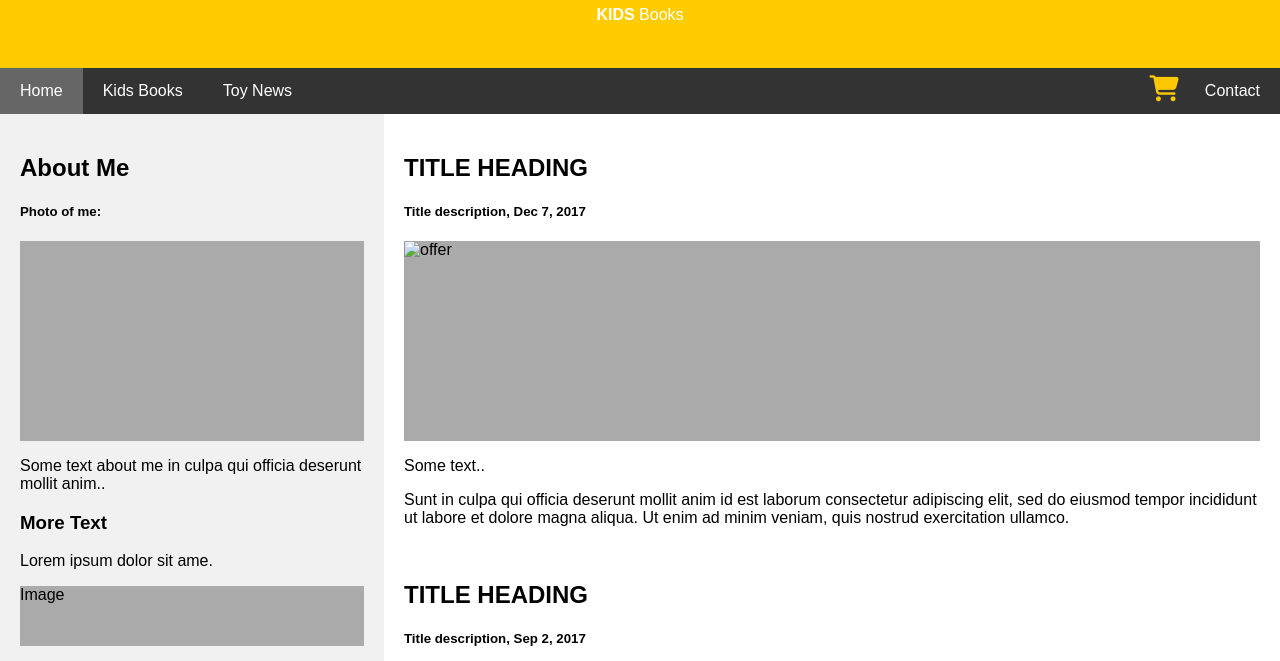
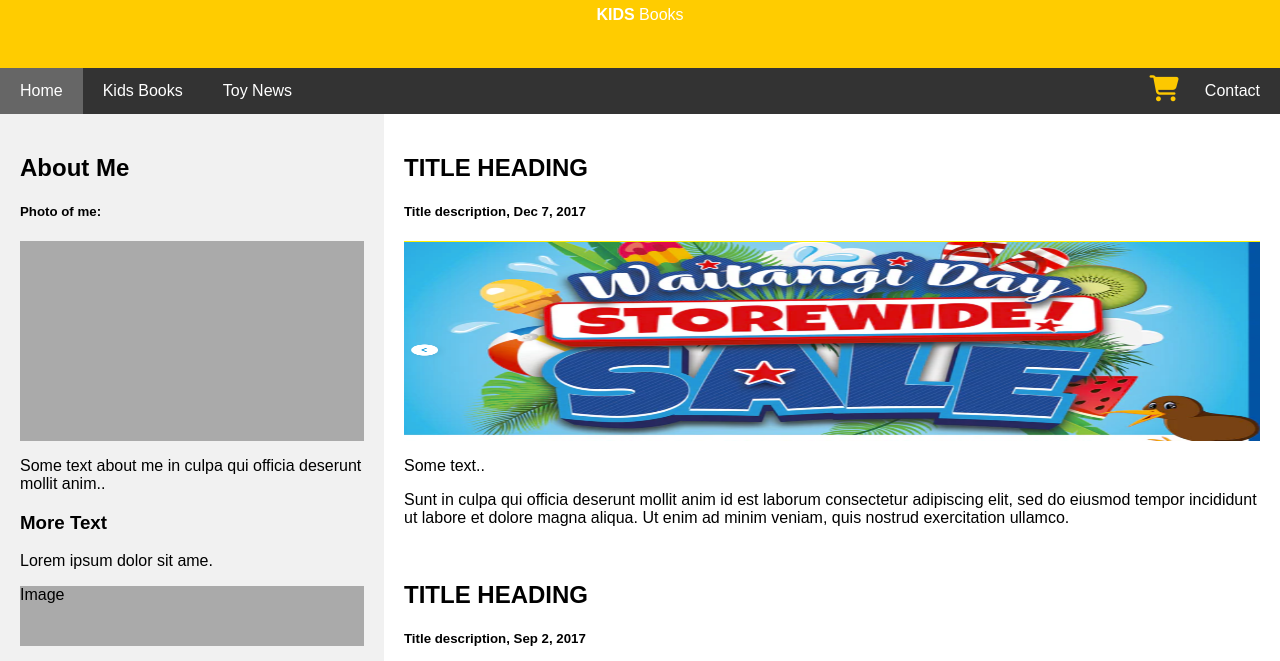
Before and after one commit to mariyatom/lil-book-club, a plain HTML site: page index.html in a window 1280 px wide. Shown: the part 121-782 px from the top of the page. Drawn offline with Linux system fonts and the light colour scheme; the site is published under a folder, as on GitHub Pages, so addresses that start at the root find nothing.

Commit message:
Update path of kids-books from index page

```diff
--- a/index.html
+++ b/index.html
@@ -44,7 +44,7 @@
         <h2>TITLE HEADING</h2>
         <h5>Title description, Dec 7, 2017</h5>
         <div class="fakeimg" style="height: 200px">
-          <img src="/src/assets/offer.png" alt="offer" class="offer-image" />
+          <img src="./src/assets/offer.png" alt="offer" class="offer-image" />
         </div>
         <p>Some text..</p>
         <p>
```
